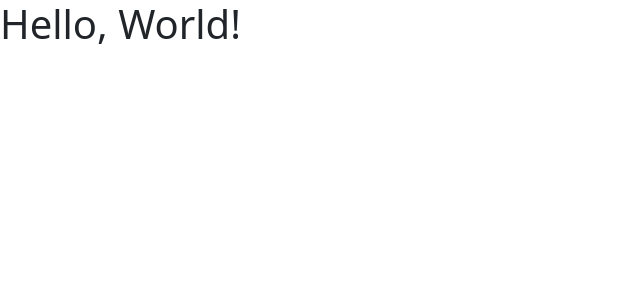
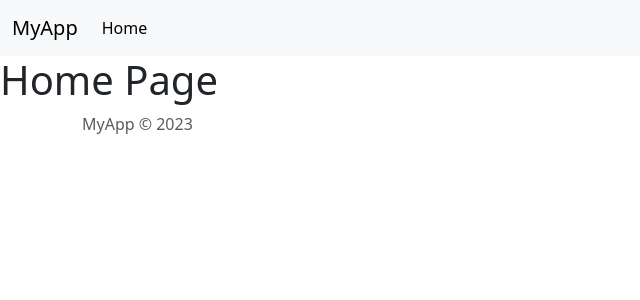
Before and after one commit to mariyadyshkant/webapp-react, a React (Vite) app: page / in a window 1280 px wide. Shown: the top 300 px of the page, without its empty margins (0-640 px from the left). Built offline with nearby package versions, Linux system fonts and the light colour scheme.

Commit message:
Add routing and layout structure with DefaultLayout, HomePage, and SingleMovie components

```diff
--- a/package.json
+++ b/package.json
@@ -11,9 +11,12 @@
   },
   "dependencies": {
     "bootstrap": "^5.3.7",
+    "dom": "^0.0.3",
     "icons": "^1.0.0",
     "react": "^19.1.1",
     "react-dom": "^19.1.0",
+    "react-router-dom": "^7.7.1",
+    "route": "^0.2.5",
     "router": "^2.2.0"
   },
   "devDependencies": {
--- a/src/App.jsx
+++ b/src/App.jsx
@@ -1,11 +1,20 @@
+import { BrowserRouter, Route, Routes } from 'react-router-dom';
+import DefaultLayout from './layouts/DefaultLayout';
+import HomePage from './pages/HomePage';
+import SingleMovie from './pages/SingleMovie';
+
 import './index.css'
 
 
 export default function App() {
-
   return (
-    <>
-      <h1>Hello, World!</h1>
-    </>
-  )
+    <BrowserRouter>
+      <Routes>
+        <Route element={<DefaultLayout />}>
+          <Route path="/" element={<HomePage />} />
+          <Route path="/movie/:id" element={<SingleMovie />} />
+        </Route>
+      </Routes>
+    </BrowserRouter>
+  );
 }
```
Also changed, not shown: src/layouts/DefaultLayout.jsx (renamed from src/layouts/DefaulLayout.jsx), 1 other file (tests, documents, lock files or other folders).
